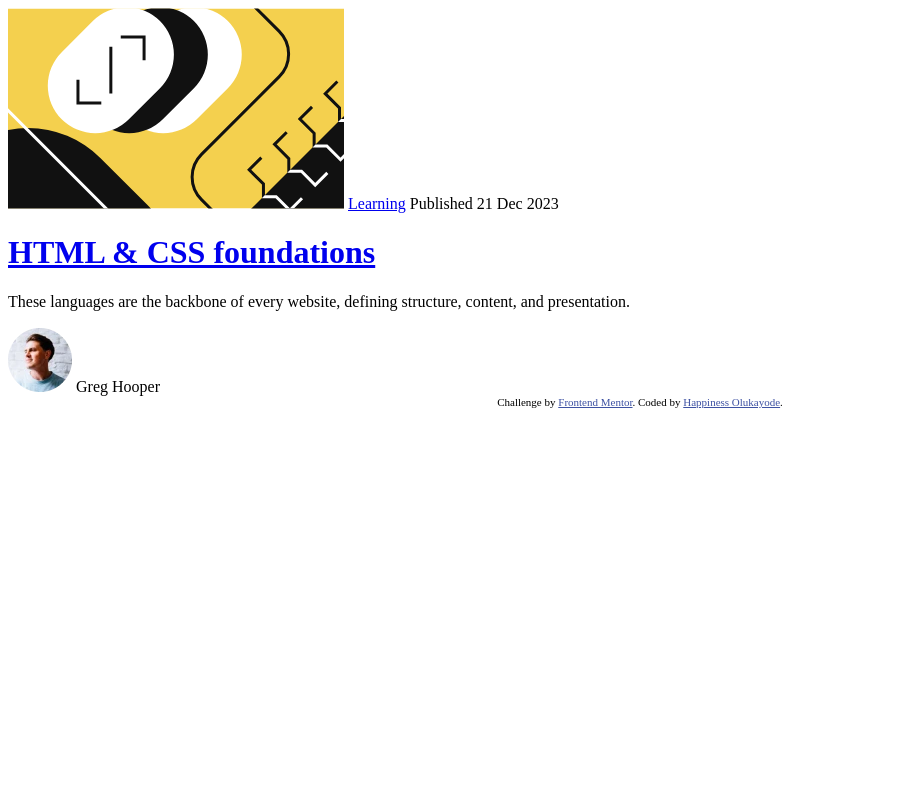
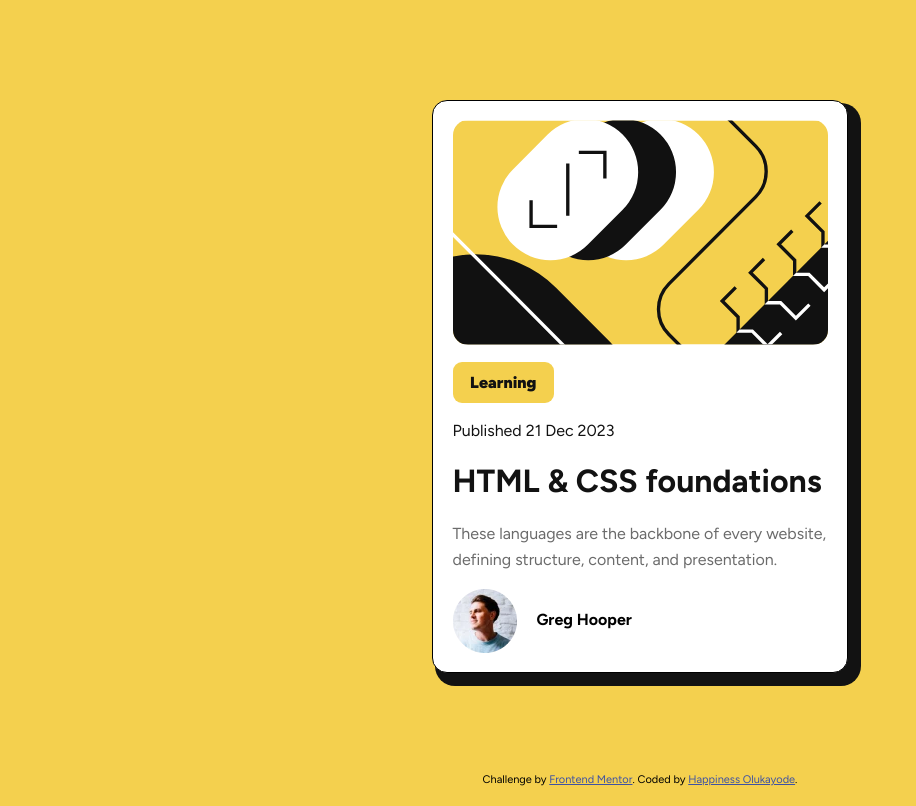
Before and after one commit to uptowngirl757/blog_preview_card, a plain HTML site: page index.html in a window 1280 px wide. Shown: the whole page, without its empty margins (0-916 px from the left). Drawn offline with Linux system fonts and the light colour scheme.

Commit message:
Updated Files

```diff
--- a/index.html
+++ b/index.html
@@ -3,6 +3,12 @@
   <head>
     <meta charset="UTF-8" />
     <meta name="viewport" content="width=device-width, initial-scale=1.0" />
+    <link rel="preconnect" href="https://fonts.googleapis.com" />
+    <link rel="preconnect" href="https://fonts.gstatic.com" crossorigin />
+    <link
+      href="https://fonts.googleapis.com/css2?family=Figtree:ital,wght@0,300..900;1,300..900&display=swap"
+      rel="stylesheet"
+    />
     <!-- displays site properly based on user's device -->
 
     <link
@@ -15,12 +21,77 @@
     <title>Frontend Mentor | Blog preview card</title>
 
     <style>
+      body {
+        background-color: hsl(47, 88%, 63%);
+        font-family: "Figtree", sans-serif;
+      }
+      .container {
+        width: 100%;
+        min-height: 60vh;
+        display: flex;
+        align-items: center;
+        justify-content: center;
+        flex-direction: column;
+        background-color: hsl(0, 0%, 100%);
+        max-width: 375px;
+        margin: 100px auto 100px auto;
+        padding: 1.2rem;
+        border-radius: 15px;
+        border: 1px solid #000;
+        box-shadow: 8px 8px 0px 5px hsl(0, 0%, 7%);
+        /* ask how to split max-width and width styles using the .container and .content wisely without causing layout issues and times when we need to split the max-width and margin in order not to cause margin problems */
+      }
+      .main-img {
+        width: 100%;
+        border-radius: 15px;
+      }
+      .btn {
+        display: inline-block;
+        text-decoration: none;
+        color: hsl(0, 0%, 7%);
+        margin: 1.1rem 0;
+        font-weight: 900;
+        background-color: hsl(47, 88%, 63%);
+        padding: 0.7rem 1.1rem;
+        border-radius: 9px;
+        transition: letter-spacing 0.2s ease;
+      }
+      .btn:hover {
+        letter-spacing: 1px;
+      }
+      .date {
+        display: block;
+        color: hsl(0, 0%, 7%);
+      }
+      h1 a {
+        text-decoration: none;
+        color: hsl(0, 0%, 7%);
+        transition: color 0.3s ease-out;
+      }
+      h1 a:hover {
+        color: hsl(47, 88%, 63%);
+      }
+      p.content {
+        color: hsl(0, 0%, 42%);
+        line-height: 1.6;
+      }
+      .user-info img {
+        vertical-align: middle;
+      }
+      .user-info span {
+        font-weight: 700;
+        margin-left: 1rem;
+      }
       .attribution {
+        margin-bottom: 20px;
         font-size: 11px;
         text-align: center;
       }
       .attribution a {
         color: hsl(228, 45%, 44%);
+      }
+      .attribution a:hover {
+        text-decoration: none;
       }
     </style>
   </head>
@@ -29,7 +100,9 @@
       <img
         src="./blog-preview-card-main/assets/images/illustration-article.svg"
         alt=""
+        class="main-img"
       />
+      <div class="text-content">
         <a href="#" class="btn">Learning</a>
 
         <span class="date">Published 21 Dec 2023 </span>
@@ -45,13 +118,13 @@
           />
           <span>Greg Hooper</span>
         </div>
-
+      </div>
+    </div>
     <div class="attribution">
       Challenge by
       <a href="https://www.frontendmentor.io?ref=challenge" target="_blank"
         >Frontend Mentor</a
       >. Coded by <a href="#">Happiness Olukayode</a>.
     </div>
-    </div>
   </body>
 </html>
```
Also changed, not shown: blog-preview-card-main/assets/images/screenshot_desktop.jpeg (added), blog-preview-card-main/assets/images/screenshot_mobile.jpeg (added), 2 other files. Lines whose indentation alone changed are shown as unchanged.
